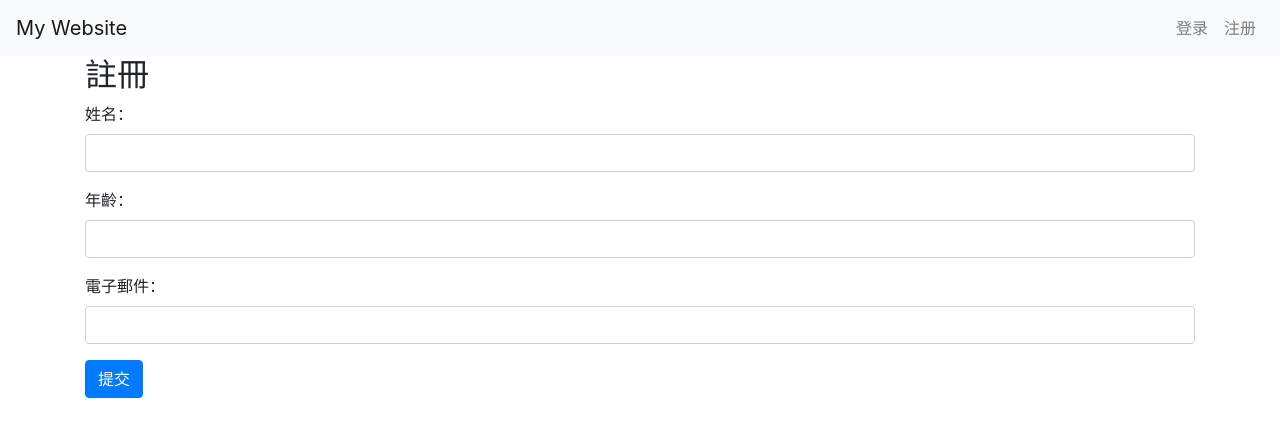
After one commit to uchpython12/django_model, a Django app: page /register/ in a window 1280 px wide. The commit adds this page. Shown: the top 437 px of the page. Run offline with Django 4.2, Linux system fonts and the light colour scheme; some libraries are stand-ins or nearby versions.

Commit message:
註冊登入

```diff
--- a/docker-compose.yml
+++ b/docker-compose.yml
@@ -14,7 +14,8 @@ services:
 
   web:
     build: .
-    command: gunicorn myproject.wsgi:application --bind 0.0.0.0:8000 --reload
+    command: python manage.py runserver 0.0.0.0:8000
+# command: python manage.py runserver 0.0.0.0:8000
     volumes:
       - .:/app
     ports:
--- /dev/null
+++ b/myapp/forms.py
@@ -0,0 +1,9 @@
+from django import forms
+
+class RegistrationForm(forms.Form):
+    username = forms.CharField(max_length=100)
+    password = forms.CharField(widget=forms.PasswordInput())
+
+class LoginForm(forms.Form):
+    username = forms.CharField(max_length=100)
+    password = forms.CharField(widget=forms.PasswordInput())
--- /dev/null
+++ b/myapp/templates/navbar.html
@@ -0,0 +1,20 @@
+<meta http-equiv="Cache-Control" content="no-cache, no-store, must-revalidate">
+<meta http-equiv="Pragma" content="no-cache">
+<meta http-equiv="Expires" content="0">
+
+<nav class="navbar navbar-expand-lg navbar-light bg-light">
+    <a class="navbar-brand" href="#">My Website</a>
+    <button class="navbar-toggler" type="button" data-toggle="collapse" data-target="#navbarNav" aria-controls="navbarNav" aria-expanded="false" aria-label="Toggle navigation">
+        <span class="navbar-toggler-icon"></span>
+    </button>
+    <div class="collapse navbar-collapse" id="navbarNav">
+        <ul class="navbar-nav ml-auto">
+            <li class="nav-item">
+                <a class="nav-link" href="{% url 'login' %}">登录</a>
+            </li>
+            <li class="nav-item">
+                <a class="nav-link" href="{% url 'register' %}">注册</a>
+            </li>
+        </ul>
+    </div>
+</nav>
--- /dev/null
+++ b/myapp/templates/register.html
@@ -0,0 +1,41 @@
+<!DOCTYPE html>
+<html lang="zh-CN">
+<head>
+    <meta charset="UTF-8">
+    <title>註冊頁面</title>
+    <meta name="viewport" content="width=device-width, initial-scale=1">
+    <!-- 加載 Bootstrap CSS -->
+    <link href="https://stackpath.bootstrapcdn.com/bootstrap/4.5.2/css/bootstrap.min.css" rel="stylesheet">
+    <style>
+        /* 自定義樣式 */
+        /* 這裡可以添加自定義的 CSS 樣式 */
+    </style>
+</head>
+<body>
+    {% include 'navbar.html' %}
+<div class="container">
+    <h2>註冊</h2>
+
+    <form method="post">
+        {% csrf_token %}
+        <div class="form-group">
+            <label for="name">姓名：</label>
+            <input type="text" class="form-control" id="name" name="name">
+        </div>
+        <div class="form-group">
+            <label for="age">年齡：</label>
+            <input type="text" class="form-control" id="age" name="age">
+        </div>
+        <div class="form-group">
+            <label for="email">電子郵件：</label>
+            <input type="text" class="form-control" id="email" name="email">
+        </div>
+        <button type="submit" class="btn btn-primary">提交</button>
+    </form>
+</div>
+
+<!-- 加載 Bootstrap 的 JavaScript 文件 -->
+<script src="https://stackpath.bootstrapcdn.com/bootstrap/4.5.2/js/bootstrap.min.js"></script>
+
+</body>
+</html>
--- a/myapp/urls.py
+++ b/myapp/urls.py
@@ -6,4 +6,6 @@ urlpatterns = [
     path('other', views.other_view, name='other-view'),  # 注意路径中不带斜杠
     path('', views.home, name='home'),
     path('read/', views.read_data, name='read_data'),
+    path('register/', views.register, name='register'),
+    path('login/', views.login, name='login'),
 ]
--- a/myapp/views.py
+++ b/myapp/views.py
@@ -5,9 +5,11 @@ from django.shortcuts import render
 from django.http import JsonResponse
 from django.http import HttpResponse
 
-from django.shortcuts import render
 from .models import YourModel
-
+from django.contrib.auth.models import User
+from .forms import RegistrationForm
+from django.contrib.auth import authenticate, login as auth_login
+from django.shortcuts import render, redirect
 def index(request):
     return JsonResponse({'message': 'Welcome to the homepage!'})
 
@@ -27,3 +29,34 @@ def read_data(request):
     # new_instance = YourModel(name='John', age=30, email='john@example.com')
     # new_instance.save()  # 保存实例到数据库中
     return render(request, 'read_data.html', {'data': data})
+
+def register(request):
+    if request.method == 'POST':
+        form = RegistrationForm(request.POST)
+        if form.is_valid():
+            username = form.cleaned_data['username']
+            password = form.cleaned_data['password']
+            User.objects.create_user(username=username, password=password)
+            return redirect('login')
+    else:
+        form = RegistrationForm()  # 创建一个空的表单
+
+    return render(request, 'register.html', {'form': form})
+
+def login(request):
+    if request.method == 'POST':
+        # 处理表单提交
+        username = request.POST.get('username')
+        password = request.POST.get('password')
+        user = authenticate(username=username, password=password)
+        if user is not None:
+            auth_login(request, user)
+            # 登录成功后的重定向或其他操作
+            return redirect('dashboard')  # 替换为你的登录成功后的 URL 名称
+        else:
+            pass
+            # 处理登录失败的情况
+            # ...
+    else:
+        # 处理 GET 请求的情况
+        return render(request, 'login.html')
--- a/requirements.txt
+++ b/requirements.txt
@@ -1,2 +1,3 @@
 Django
 mysqlclient
+django-suit
```
Also changed, not shown: myapp/templates/home.html (+25 -10 lines), myapp/templates/login.html (added, +37 -0 lines), 1 other file.
